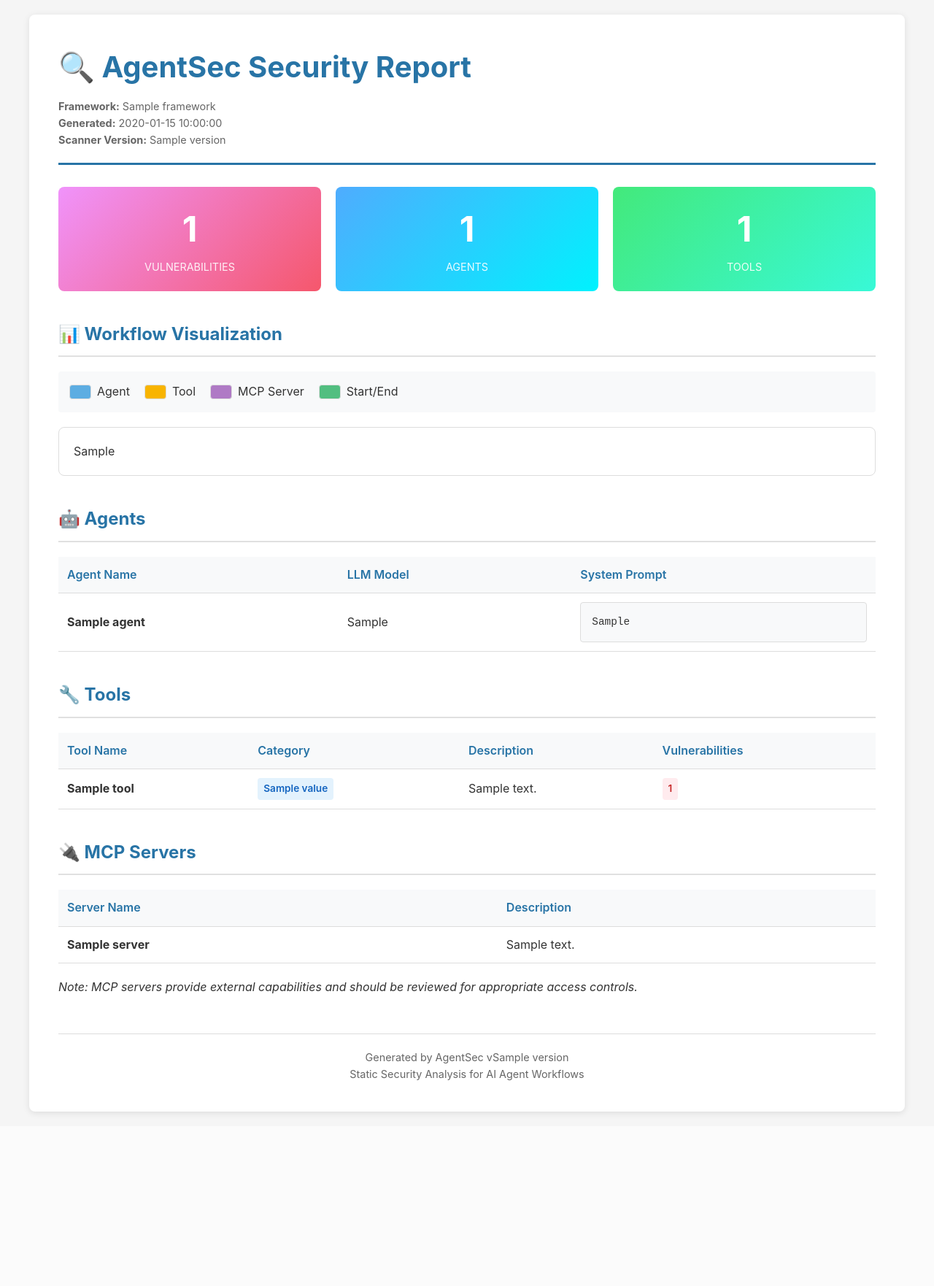
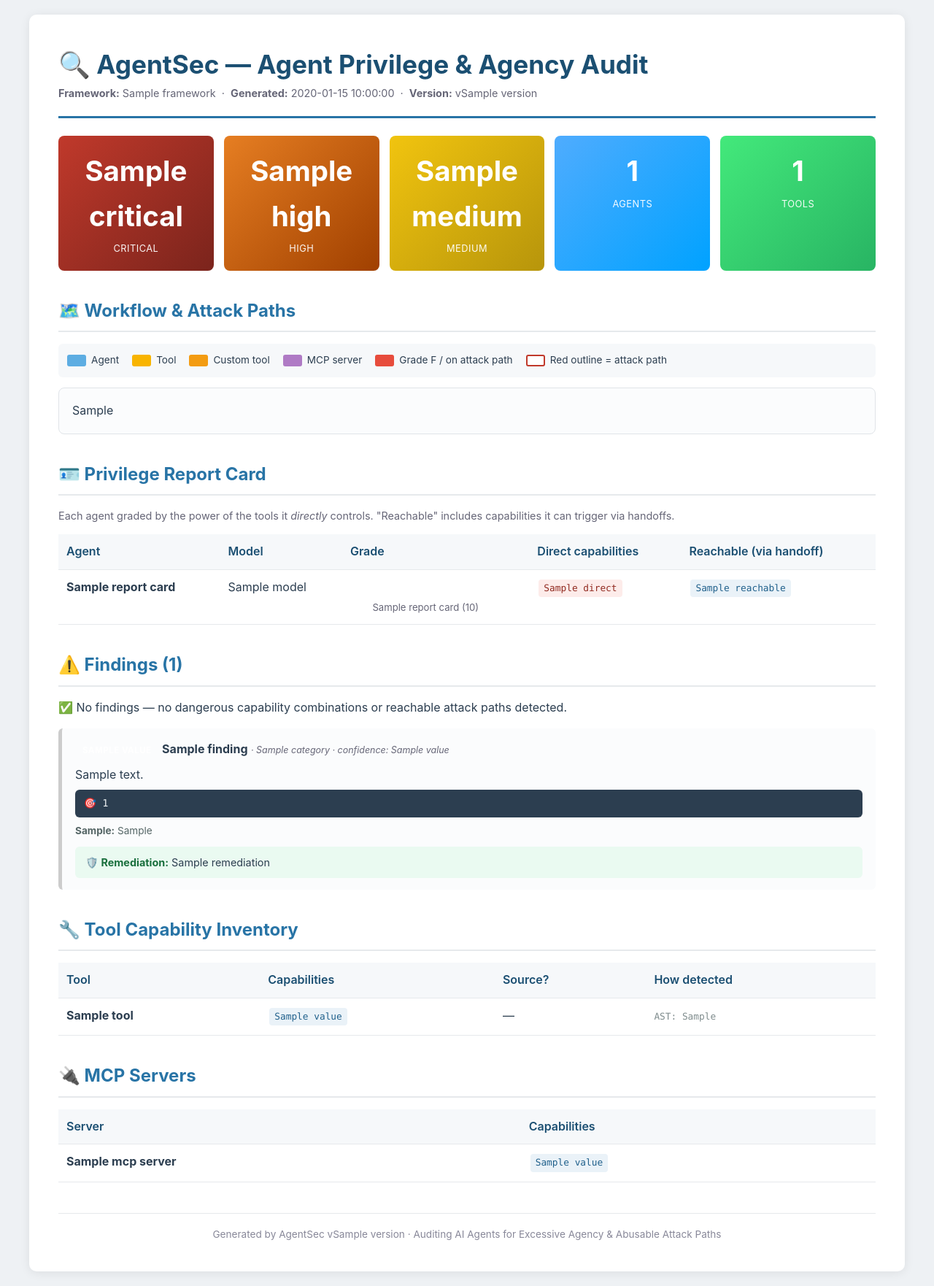
Before and after one commit to yohanguez/AgentSec, a Python web app: template agentsec/templates/report.html in a window 1280 px wide. Shown: the whole page at 73% size. Before the commit the page ends 1528 px from the top, so only its background shows below. Run offline with Jinja, Linux system fonts and the light colour scheme; the template is opened without the code that fills it: most values are stand-ins (such as "Sample title", 1, 10 or a date in 2020).

Commit message:
Render privilege report card, findings, and red attack paths
Report now shows a per-agent privilege grade, severity-ranked findings, a tool
capability inventory (with AST evidence), and highlights attack paths in red on
the workflow graph with agent->tool ownership edges.

```diff
--- a/agentsec/templates/report.html
+++ b/agentsec/templates/report.html
@@ -3,329 +3,149 @@
 <head>
     <meta charset="UTF-8">
     <meta name="viewport" content="width=device-width, initial-scale=1.0">
-    <title>AgentSec Security Report - {{ framework }}</title>
+    <title>AgentSec Audit — {{ framework }}</title>
     <style>
-        * {
-            margin: 0;
-            padding: 0;
-            box-sizing: border-box;
-        }
-
-        body {
-            font-family: -apple-system, BlinkMacSystemFont, 'Segoe UI', Roboto, 'Helvetica Neue', Arial, sans-serif;
-            line-height: 1.6;
-            color: #333;
-            background: #f5f5f5;
-            padding: 20px;
-        }
-
-        .container {
-            max-width: 1200px;
-            margin: 0 auto;
-            background: white;
-            padding: 40px;
-            border-radius: 8px;
-            box-shadow: 0 2px 10px rgba(0,0,0,0.1);
-        }
-
-        header {
-            border-bottom: 3px solid #2874A6;
-            padding-bottom: 20px;
-            margin-bottom: 30px;
-        }
-
-        h1 {
-            color: #2874A6;
-            font-size: 2.5em;
-            margin-bottom: 10px;
-        }
-
-        .metadata {
-            color: #666;
-            font-size: 0.9em;
-        }
-
-        .stats {
-            display: grid;
-            grid-template-columns: repeat(auto-fit, minmax(200px, 1fr));
-            gap: 20px;
-            margin: 30px 0;
-        }
-
-        .stat-card {
-            background: linear-gradient(135deg, #667eea 0%, #764ba2 100%);
-            color: white;
-            padding: 20px;
-            border-radius: 8px;
-            text-align: center;
-        }
-
-        .stat-card.vulnerabilities {
-            background: linear-gradient(135deg, #f093fb 0%, #f5576c 100%);
-        }
-
-        .stat-card.agents {
-            background: linear-gradient(135deg, #4facfe 0%, #00f2fe 100%);
-        }
-
-        .stat-card.tools {
-            background: linear-gradient(135deg, #43e97b 0%, #38f9d7 100%);
-        }
-
-        .stat-number {
-            font-size: 3em;
-            font-weight: bold;
-            display: block;
-        }
-
-        .stat-label {
-            font-size: 0.9em;
-            text-transform: uppercase;
-            opacity: 0.9;
-        }
-
-        h2 {
-            color: #2874A6;
-            margin-top: 40px;
-            margin-bottom: 20px;
-            padding-bottom: 10px;
-            border-bottom: 2px solid #e0e0e0;
-        }
-
-        .graph-container {
-            background: white;
-            padding: 20px;
-            border: 1px solid #ddd;
-            border-radius: 8px;
-            overflow-x: auto;
-            margin: 20px 0;
-        }
-
-        .graph-container svg {
-            max-width: 100%;
-            height: auto;
-        }
-
-        table {
-            width: 100%;
-            border-collapse: collapse;
-            margin: 20px 0;
-        }
-
-        th, td {
-            padding: 12px;
-            text-align: left;
-            border-bottom: 1px solid #ddd;
-        }
-
-        th {
-            background: #f8f9fa;
-            font-weight: 600;
-            color: #2874A6;
-        }
-
-        tr:hover {
-            background: #f8f9fa;
-        }
-
-        .vulnerability {
-            background: #fff3cd;
-            border-left: 4px solid #ffc107;
-            padding: 15px;
-            margin: 15px 0;
-            border-radius: 4px;
-        }
-
-        .vulnerability h4 {
-            color: #856404;
-            margin-bottom: 10px;
-        }
-
-        .vulnerability p {
-            margin: 10px 0;
-        }
-
-        .framework-mapping {
-            background: #e7f3ff;
-            padding: 10px;
-            border-radius: 4px;
-            margin: 10px 0;
-            font-size: 0.9em;
-        }
-
-        .remediation {
-            background: #d4edda;
-            padding: 15px;
-            border-radius: 4px;
-            margin: 10px 0;
-        }
-
-        .remediation h5 {
-            color: #155724;
-            margin-bottom: 10px;
-        }
-
-        .badge {
-            display: inline-block;
-            padding: 4px 8px;
-            border-radius: 4px;
-            font-size: 0.85em;
-            font-weight: 600;
-        }
-
-        .badge.category {
-            background: #e3f2fd;
-            color: #1565c0;
-        }
-
-        .badge.vuln-count {
-            background: #ffebee;
-            color: #c62828;
-        }
-
-        .badge.vuln-count.safe {
-            background: #e8f5e9;
-            color: #2e7d32;
-        }
-
-        .expandable {
-            cursor: pointer;
-            user-select: none;
-        }
-
-        .expandable:hover {
-            background: #f0f0f0;
-        }
-
-        .prompt-text {
-            background: #f8f9fa;
-            padding: 15px;
-            border-radius: 4px;
-            font-family: 'Courier New', monospace;
-            font-size: 0.9em;
-            white-space: pre-wrap;
-            max-height: 200px;
-            overflow-y: auto;
-            border: 1px solid #ddd;
-        }
-
-        .legend {
-            display: flex;
-            gap: 20px;
-            flex-wrap: wrap;
-            margin: 20px 0;
-            padding: 15px;
-            background: #f8f9fa;
-            border-radius: 4px;
-        }
-
-        .legend-item {
-            display: flex;
-            align-items: center;
-            gap: 8px;
-        }
-
-        .legend-color {
-            width: 30px;
-            height: 20px;
-            border-radius: 4px;
-            border: 1px solid #ddd;
-        }
-
-        footer {
-            margin-top: 50px;
-            padding-top: 20px;
-            border-top: 1px solid #ddd;
-            text-align: center;
-            color: #666;
-            font-size: 0.9em;
-        }
-
-        @media print {
-            body {
-                background: white;
-            }
-            .container {
-                box-shadow: none;
-                padding: 0;
-            }
-        }
+        * { margin: 0; padding: 0; box-sizing: border-box; }
+        body { font-family: -apple-system, BlinkMacSystemFont, 'Segoe UI', Roboto, Arial, sans-serif;
+               line-height: 1.6; color: #2c3e50; background: #eef1f4; padding: 20px; }
+        .container { max-width: 1200px; margin: 0 auto; background: #fff; padding: 40px;
+                     border-radius: 10px; box-shadow: 0 2px 14px rgba(0,0,0,.08); }
+        header { border-bottom: 3px solid #2874A6; padding-bottom: 20px; margin-bottom: 24px; }
+        h1 { color: #1b4f72; font-size: 2.2em; }
+        h2 { color: #2874A6; margin: 36px 0 16px; padding-bottom: 8px; border-bottom: 2px solid #e6e9ec; }
+        h3 { color: #1b4f72; margin: 18px 0 8px; }
+        .metadata { color: #667; font-size: .9em; }
+        .stats { display: grid; grid-template-columns: repeat(auto-fit, minmax(150px,1fr)); gap: 14px; margin: 24px 0; }
+        .stat-card { color: #fff; padding: 18px; border-radius: 8px; text-align: center; }
+        .stat-number { font-size: 2.4em; font-weight: 700; display: block; }
+        .stat-label { font-size: .8em; text-transform: uppercase; opacity: .95; letter-spacing: .5px; }
+        .sc-critical { background: linear-gradient(135deg,#c0392b,#7b241c); }
+        .sc-high     { background: linear-gradient(135deg,#e67e22,#a04000); }
+        .sc-medium   { background: linear-gradient(135deg,#f1c40f,#b7950b); }
+        .sc-agents   { background: linear-gradient(135deg,#4facfe,#00a2ff); }
+        .sc-tools    { background: linear-gradient(135deg,#43e97b,#28b463); }
+        table { width: 100%; border-collapse: collapse; margin: 14px 0; }
+        th, td { padding: 11px; text-align: left; border-bottom: 1px solid #e6e9ec; vertical-align: top; }
+        th { background: #f6f8fa; color: #1b4f72; font-weight: 600; }
+        .graph-container { background: #fbfcfd; padding: 18px; border: 1px solid #e0e4e8; border-radius: 8px; overflow-x: auto; }
+        .graph-container svg { max-width: 100%; height: auto; }
+        .legend { display: flex; gap: 18px; flex-wrap: wrap; margin: 14px 0; padding: 12px; background: #f6f8fa; border-radius: 6px; font-size: .85em; }
+        .legend-item { display: flex; align-items: center; gap: 7px; }
+        .swatch { width: 26px; height: 16px; border-radius: 3px; }
+        .grade { display: inline-block; width: 26px; height: 26px; line-height: 26px; text-align: center;
+                 border-radius: 50%; color: #fff; font-weight: 700; }
+        .grade-A { background: #27ae60; } .grade-B { background: #58d68d; }
+        .grade-C { background: #f1c40f; } .grade-D { background: #e67e22; }
+        .grade-F { background: #c0392b; }
+        .cap { display: inline-block; background: #eaf2f8; color: #21618c; border-radius: 4px;
+               padding: 2px 7px; margin: 2px; font-size: .8em; font-family: 'SF Mono', Menlo, monospace; }
+        .cap.danger { background: #fdecea; color: #922b21; }
+        .finding { border-left: 5px solid #ccc; border-radius: 6px; padding: 16px 18px; margin: 16px 0; background: #fbfcfd; }
+        .finding.critical { border-left-color: #c0392b; background: #fdecea; }
+        .finding.high     { border-left-color: #e67e22; background: #fef5ec; }
+        .finding.medium   { border-left-color: #f1c40f; background: #fef9e7; }
+        .finding.low      { border-left-color: #3498db; background: #eaf2f8; }
+        .sev-badge { display: inline-block; padding: 3px 10px; border-radius: 12px; color: #fff;
+                     font-size: .72em; font-weight: 700; text-transform: uppercase; letter-spacing: .5px; }
+        .sev-critical { background: #c0392b; } .sev-high { background: #e67e22; }
+        .sev-medium { background: #b7950b; } .sev-low { background: #3498db; }
+        .conf { font-size: .78em; color: #667; font-style: italic; }
+        .finding-meta { font-size: .85em; color: #566; margin-top: 8px; }
+        .path { font-family: 'SF Mono', Menlo, monospace; font-size: .85em; background: #2c3e50; color: #ecf0f1;
+                padding: 8px 12px; border-radius: 6px; margin: 8px 0; overflow-x: auto; }
+        .remediation { background: #eafaf1; border-radius: 6px; padding: 10px 14px; margin-top: 10px; font-size: .9em; }
+        .remediation b { color: #196f3d; }
+        .evidence { font-size: .8em; color: #7f8c8d; font-family: 'SF Mono', Menlo, monospace; }
+        footer { margin-top: 42px; padding-top: 18px; border-top: 1px solid #e6e9ec; text-align: center; color: #889; font-size: .85em; }
     </style>
 </head>
 <body>
 <div class="container">
     <header>
-            <h1>🔍 AgentSec Security Report</h1>
+        <h1>🔍 AgentSec — Agent Privilege &amp; Agency Audit</h1>
         <div class="metadata">
-                <p><strong>Framework:</strong> {{ framework }}</p>
-                <p><strong>Generated:</strong> {{ timestamp }}</p>
-                <p><strong>Scanner Version:</strong> {{ version }}</p>
+            <p><strong>Framework:</strong> {{ framework }} &nbsp;·&nbsp;
+               <strong>Generated:</strong> {{ timestamp }} &nbsp;·&nbsp;
+               <strong>Version:</strong> v{{ version }}</p>
         </div>
     </header>
 
     <section class="stats">
-            <div class="stat-card vulnerabilities">
-                <span class="stat-number">{{ total_vulnerabilities }}</span>
-                <span class="stat-label">Vulnerabilities</span>
-            </div>
-            <div class="stat-card agents">
-                <span class="stat-number">{{ total_agents }}</span>
-                <span class="stat-label">Agents</span>
-            </div>
-            <div class="stat-card tools">
-                <span class="stat-number">{{ total_tools }}</span>
-                <span class="stat-label">Tools</span>
-            </div>
+        <div class="stat-card sc-critical"><span class="stat-number">{{ severity_counts.critical }}</span><span class="stat-label">Critical</span></div>
+        <div class="stat-card sc-high"><span class="stat-number">{{ severity_counts.high }}</span><span class="stat-label">High</span></div>
+        <div class="stat-card sc-medium"><span class="stat-number">{{ severity_counts.medium }}</span><span class="stat-label">Medium</span></div>
+        <div class="stat-card sc-agents"><span class="stat-number">{{ total_agents }}</span><span class="stat-label">Agents</span></div>
+        <div class="stat-card sc-tools"><span class="stat-number">{{ total_tools }}</span><span class="stat-label">Tools</span></div>
     </section>
 
     <section>
-            <h2>📊 Workflow Visualization</h2>
+        <h2>🗺️ Workflow &amp; Attack Paths</h2>
         <div class="legend">
-                <div class="legend-item">
-                    <div class="legend-color" style="background: #5DADE2;"></div>
-                    <span>Agent</span>
+            <div class="legend-item"><div class="swatch" style="background:#5DADE2"></div>Agent</div>
+            <div class="legend-item"><div class="swatch" style="background:#F8B400"></div>Tool</div>
+            <div class="legend-item"><div class="swatch" style="background:#F39C12"></div>Custom tool</div>
+            <div class="legend-item"><div class="swatch" style="background:#AF7AC5"></div>MCP server</div>
+            <div class="legend-item"><div class="swatch" style="background:#E74C3C"></div>Grade F / on attack path</div>
+            <div class="legend-item"><div class="swatch" style="border:2px solid #C0392B;background:#fff"></div>Red outline = attack path</div>
         </div>
-                <div class="legend-item">
-                    <div class="legend-color" style="background: #F8B400;"></div>
-                    <span>Tool</span>
-                </div>
-                <div class="legend-item">
-                    <div class="legend-color" style="background: #AF7AC5;"></div>
-                    <span>MCP Server</span>
-                </div>
-                <div class="legend-item">
-                    <div class="legend-color" style="background: #52BE80;"></div>
-                    <span>Start/End</span>
-                </div>
-            </div>
-            <div class="graph-container">
-                {{ graph_svg | safe }}
-            </div>
+        <div class="graph-container">{{ graph_svg | safe }}</div>
     </section>
 
-        {% if agents %}
     <section>
-            <h2>🤖 Agents</h2>
+        <h2>🪪 Privilege Report Card</h2>
+        <p style="color:#667;font-size:.9em">Each agent graded by the power of the tools it <em>directly</em> controls. "Reachable" includes capabilities it can trigger via handoffs.</p>
         <table>
-                <thead>
+            <thead><tr><th>Agent</th><th>Model</th><th>Grade</th><th>Direct capabilities</th><th>Reachable (via handoff)</th></tr></thead>
+            <tbody>
+            {% for a in report_card %}
                 <tr>
-                        <th>Agent Name</th>
-                        <th>LLM Model</th>
-                        <th>System Prompt</th>
+                    <td><strong>{{ a.name }}</strong></td>
+                    <td>{{ a.model }}</td>
+                    <td><span class="grade grade-{{ a.grade }}">{{ a.grade }}</span> <span style="font-size:.82em;color:#667">{{ a.grade_label }} ({{ a.score }})</span></td>
+                    <td>{% for c in a.direct %}<span class="cap danger">{{ c }}</span>{% else %}<em>none</em>{% endfor %}</td>
+                    <td>{% for c in a.reachable %}<span class="cap">{{ c }}</span>{% else %}<em>none</em>{% endfor %}</td>
                 </tr>
-                </thead>
+            {% endfor %}
+            </tbody>
+        </table>
+    </section>
+
+    <section>
+        <h2>⚠️ Findings ({{ total_findings }})</h2>
+        {% if not has_findings %}<p>✅ No findings — no dangerous capability combinations or reachable attack paths detected.</p>{% endif %}
+        {% for f in findings %}
+        <div class="finding {{ f.severity.value }}">
+            <div>
+                <span class="sev-badge sev-{{ f.severity.value }}">{{ f.severity.value }}</span>
+                <strong>{{ f.title }}</strong>
+                <span class="conf">· {{ f.category }} · confidence: {{ f.confidence.value }}</span>
+            </div>
+            <p style="margin-top:8px">{{ f.description }}</p>
+            {% if f.path %}
+            <div class="path">🎯 {{ f.path.node_ids | join('  →  ') }}</div>
+            {% endif %}
+            {% if f.security_framework_mapping %}
+            <div class="finding-meta">
+                {% for k, v in f.security_framework_mapping.items() %}<strong>{{ k }}:</strong> {{ v }}&nbsp;&nbsp;{% endfor %}
+            </div>
+            {% endif %}
+            <div class="remediation"><b>🛡️ Remediation:</b> {{ f.remediation }}</div>
+        </div>
+        {% endfor %}
+    </section>
+
+    {% if tools %}
+    <section>
+        <h2>🔧 Tool Capability Inventory</h2>
+        <table>
+            <thead><tr><th>Tool</th><th>Capabilities</th><th>Source?</th><th>How detected</th></tr></thead>
             <tbody>
-                    {% for agent in agents %}
+            {% for t in tools %}
                 <tr>
-                        <td><strong>{{ agent.name }}</strong></td>
-                        <td>{{ agent.llm_model or "N/A" }}</td>
-                        <td>
-                            {% if agent.system_prompt %}
-                            <div class="prompt-text">{{ agent.system_prompt[:200] }}{% if agent.system_prompt|length > 200 %}...{% endif %}</div>
-                            {% else %}
-                            <em>No system prompt</em>
-                            {% endif %}
-                        </td>
+                    <td><strong>{{ t.name }}</strong></td>
+                    <td>{% for c in t.capabilities %}<span class="cap">{{ c.value }}</span>{% else %}<em>unclassified</em>{% endfor %}</td>
+                    <td>{% if t.is_source %}⚠️ untrusted{% else %}—{% endif %}</td>
+                    <td>{% if t.signature_evidence %}<span class="evidence">AST: {{ t.signature_evidence | join('; ') }}</span>{% else %}capability database{% endif %}</td>
                 </tr>
             {% endfor %}
             </tbody>
@@ -333,97 +153,23 @@
     </section>
     {% endif %}
 
-        {% if tools %}
+    {% if mcp_servers %}
     <section>
-            <h2>🔧 Tools</h2>
+        <h2>🔌 MCP Servers</h2>
         <table>
-                <thead>
-                    <tr>
-                        <th>Tool Name</th>
-                        <th>Category</th>
-                        <th>Description</th>
-                        <th>Vulnerabilities</th>
-                    </tr>
-                </thead>
+            <thead><tr><th>Server</th><th>Capabilities</th></tr></thead>
             <tbody>
-                    {% for tool in tools %}
-                    <tr>
-                        <td><strong>{{ tool.name }}</strong></td>
-                        <td><span class="badge category">{{ tool.category.value }}</span></td>
-                        <td>{{ tool.description or "N/A" }}</td>
-                        <td>
-                            <span class="badge vuln-count {% if tool.vulnerabilities|length == 0 %}safe{% endif %}">
-                                {{ tool.vulnerabilities|length }}
-                            </span>
-                        </td>
-                    </tr>
+            {% for s in mcp_servers %}
+                <tr><td><strong>{{ s.name }}</strong></td>
+                    <td>{% for c in s.capabilities %}<span class="cap">{{ c.value }}</span>{% else %}<em>unclassified</em>{% endfor %}</td></tr>
             {% endfor %}
             </tbody>
         </table>
     </section>
     {% endif %}
 
-        {% if has_vulnerabilities %}
-        <section>
-            <h2>⚠️ Vulnerability Details</h2>
-            {% for tool in tools %}
-                {% if tool.vulnerabilities %}
-                <h3>{{ tool.name }}</h3>
-                {% for vuln in tool.vulnerabilities %}
-                <div class="vulnerability">
-                    <h4>{{ vuln.name }}</h4>
-                    <p><strong>Description:</strong> {{ vuln.description }}</p>
-
-                    {% if vuln.security_framework_mapping %}
-                    <div class="framework-mapping">
-                        <strong>Security Framework Mappings:</strong>
-                        <ul>
-                            {% for framework, mapping in vuln.security_framework_mapping.items() %}
-                            <li>{{ framework }}: {{ mapping }}</li>
-                            {% endfor %}
-                        </ul>
-                    </div>
-                    {% endif %}
-
-                    {% if vuln.remediation %}
-                    <div class="remediation">
-                        <h5>🛡️ Remediation Steps:</h5>
-                        <pre style="white-space: pre-wrap; font-family: inherit;">{{ vuln.remediation }}</pre>
-                    </div>
-                    {% endif %}
-                </div>
-                {% endfor %}
-                {% endif %}
-            {% endfor %}
-        </section>
-        {% endif %}
-
-        {% if mcp_servers %}
-        <section>
-            <h2>🔌 MCP Servers</h2>
-            <table>
-                <thead>
-                    <tr>
-                        <th>Server Name</th>
-                        <th>Description</th>
-                    </tr>
-                </thead>
-                <tbody>
-                    {% for server in mcp_servers %}
-                    <tr>
-                        <td><strong>{{ server.name }}</strong></td>
-                        <td>{{ server.description or "External service integration" }}</td>
-                    </tr>
-                    {% endfor %}
-                </tbody>
-            </table>
-            <p><em>Note: MCP servers provide external capabilities and should be reviewed for appropriate access controls.</em></p>
-        </section>
-        {% endif %}
-
     <footer>
-            <p>Generated by AgentSec v{{ version }}</p>
-            <p>Static Security Analysis for AI Agent Workflows</p>
+        <p>Generated by AgentSec v{{ version }} · Auditing AI Agents for Excessive Agency &amp; Abusable Attack Paths</p>
     </footer>
 </div>
 </body>
```
Also changed, not shown: agentsec/report/generator.py (+31 -14 lines), agentsec/report/graph_visualizer.py (+89 -57 lines). Lines whose indentation alone changed are shown as unchanged.
